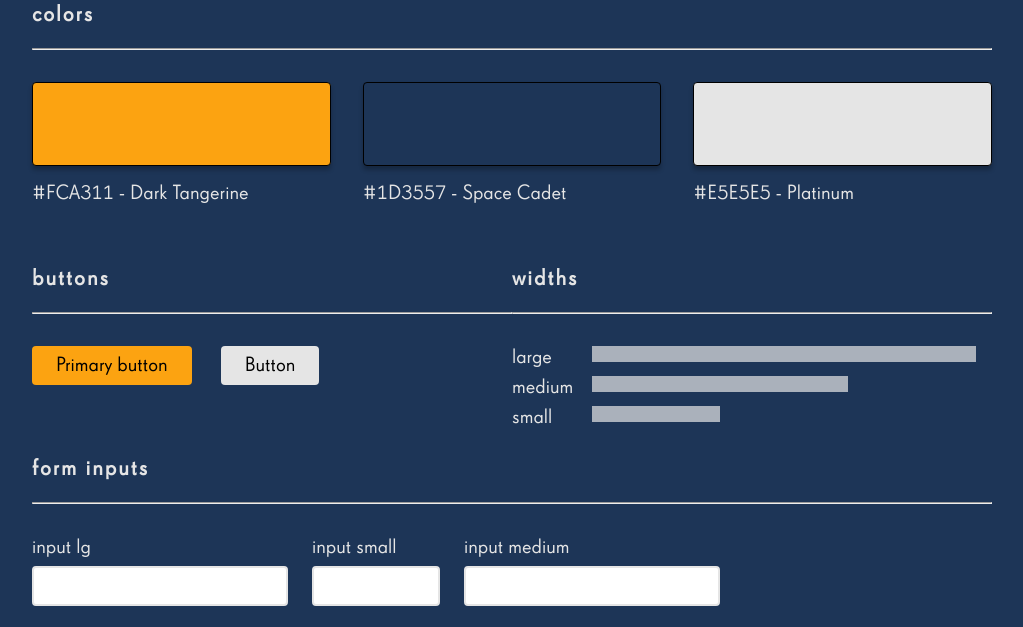
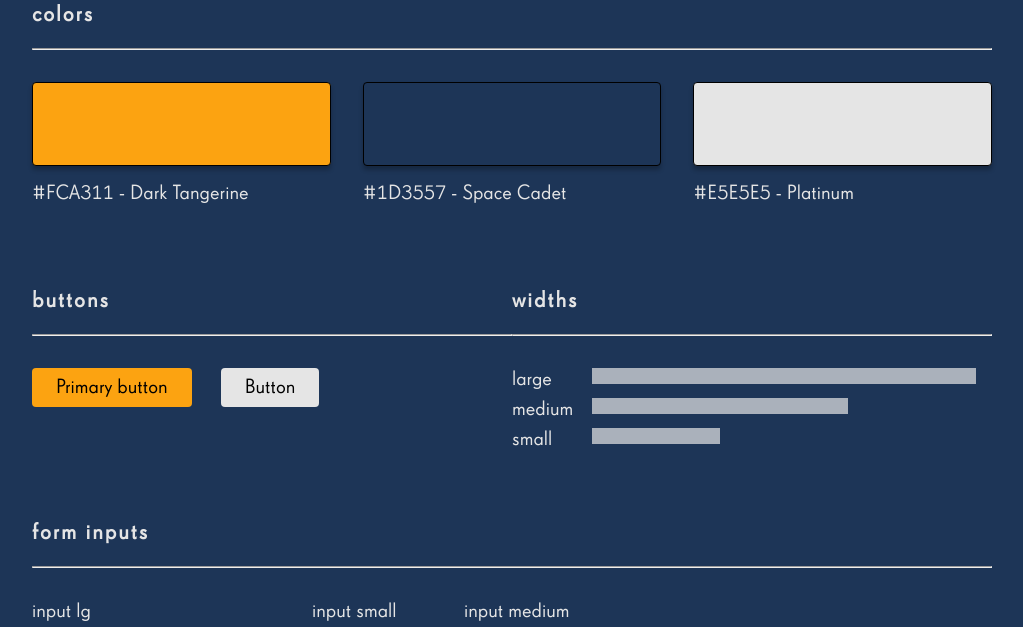
Before and after one commit to mglavall/stellar, a plain HTML site: page index.html in a window 1280 px wide. Shown: the part 542-1169 px from the top of the page, without its empty margins (128-1151 px from the left). Drawn offline with nearby package versions, Linux system fonts and the light colour scheme; a web font is replaced by a local one.

Commit message:
Update margins to be more cohesive

```diff
--- a/index.html
+++ b/index.html
@@ -29,7 +29,7 @@
           </div>
         </div>
       </div>
-      <div>
+      <div class="mb-8">
         <div class="mb-4">
           <h3 class="title-section">colors</h3>
           <hr />
@@ -55,9 +55,9 @@
           </div>
         </div>
       </div>
-      <div class="d-flex">
+      <div class="d-flex mb-8">
         <div class="col-6">
-          <div class="mb-4 mt-8">
+          <div class="mb-4">
             <h3 class="title-section">buttons</h3>
             <hr />
           </div>
@@ -67,7 +67,7 @@
           </div>
         </div>
         <div class="col-6">
-          <div class="mb-4 mt-8">
+          <div class="mb-4">
             <h3 class="title-section">widths</h3>
             <hr />
           </div>
```
